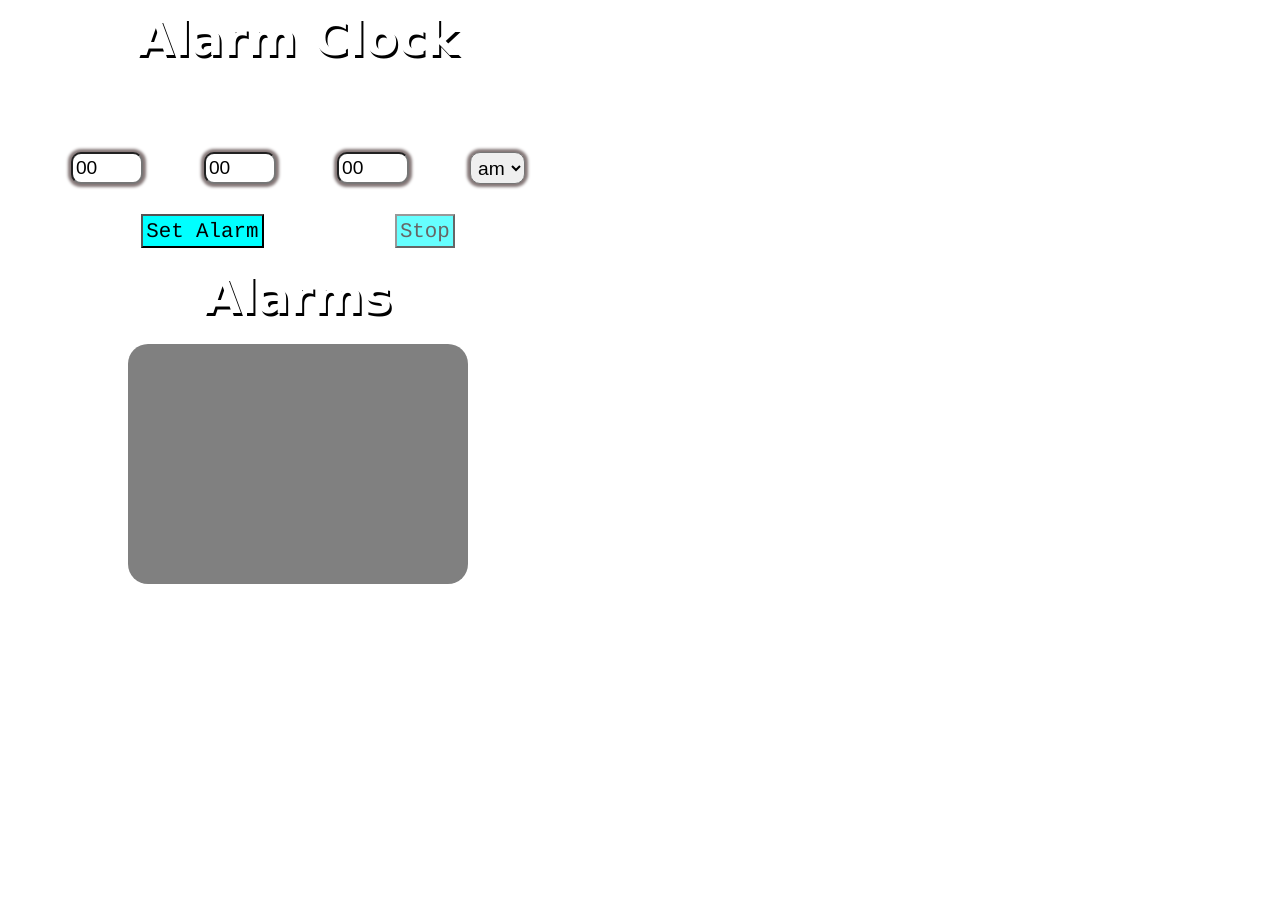
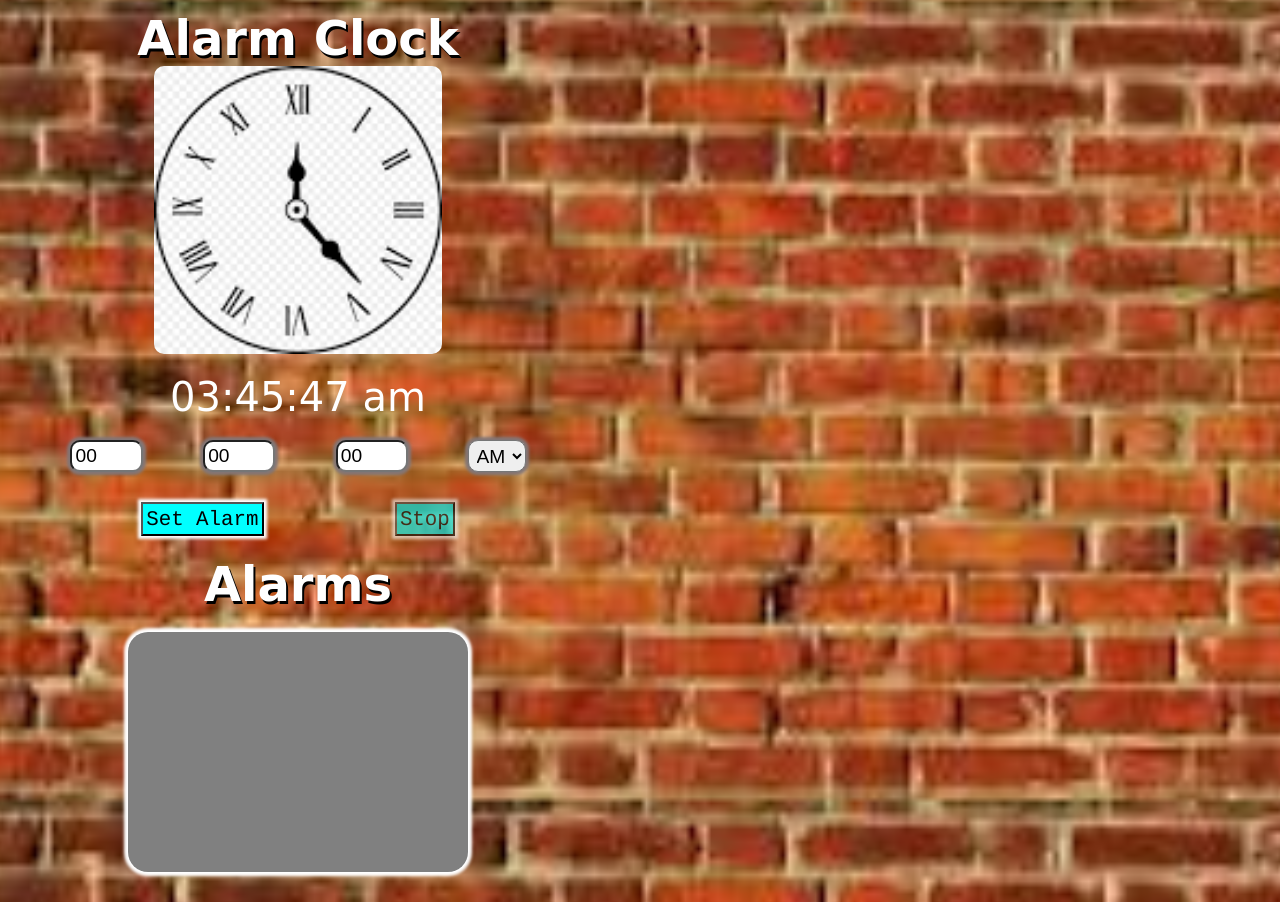
Before and after one commit to Ankuristic/alarm-clock, a plain HTML site: page index.html in a window 1280 px wide. Before the commit the page ends 800 px from the top, so only its background shows below. Drawn offline with nearby package versions, Linux system fonts and the light colour scheme; a web font is replaced by a local one.

Commit message:
final commit

```diff
--- a/index.html
+++ b/index.html
@@ -14,9 +14,10 @@
     <!-- Alarm clock div -->
     <main>
       <h1>Alarm Clock</h1>
+      <img  class="img" src="assets/clock.png" alt="clock">
+
       <!-- to show the current time -->
       <p class="timer"></p>
-      <!-- adding inputs -->
       <form action="">
         <div class="input-box">
           <!-- input for hours -->
@@ -48,8 +49,8 @@
           />
           <!-- input of zone -->
           <select id="zone" name="timeZone">
-            <option value="am">am</option>
-            <option value="pm">pm</option>
+            <option value="am">AM</option>
+            <option value="pm">PM</option>
           </select>
         </div>
         <!-- buttons -->
@@ -58,20 +59,11 @@
           <button type="button" id="stop">Stop</button>
         </div>
       </form>
+
       <!-- containers for rendering alarms -->
       <h1>Alarms</h1>
       <div class="container"></div>
     </main>
-    <!-- Ion Icons file -->
-    <script
-      type="module"
-      src="https://unpkg.com/ionicons@5.5.2/dist/ionicons/ionicons.esm.js"
-    ></script>
-    <script
-      nomodule
-      src="https://unpkg.com/ionicons@5.5.2/dist/ionicons/ionicons.js"
-    ></script>
-    <!-- link of index.js file -->
     <script src="script.js"></script>
   </body>
 </html>
--- a/script.js
+++ b/script.js
@@ -13,7 +13,6 @@ const audio = new Audio(
 );
 audio.loop = true;
 audio.load();
-// creating functions
 // display current time to users
 function displayTime() {
   const now = new Date()
@@ -43,7 +42,7 @@ function createAlarm() {
   const zoneTime = zone.value;
   if (parseInt(hrs) > 24 || parseInt(min) > 59 || parseInt(sec) > 59) {
     alert(
-      "Please enter a valid time for setting up an alarm. Hourse should not be greater than 12 and minutes and seconds should not be greater that 59"
+      "Please enter a valid time for setting up an alarm. Hours should not be greater than 12 and minutes and seconds should not be greater that 59"
     );
     return;
   }
--- a/style.css
+++ b/style.css
@@ -122,3 +122,11 @@ form button:hover {
   border: 2px solid white;
   cursor: pointer;
 }
+
+.img {
+  display: block;
+    margin-left: auto;
+    margin-right: auto;
+    width: 50%;
+    border-radius: 10px;
+}
```
Also changed, not shown: assets/background-2.jpg (added), assets/clock.png (added).
